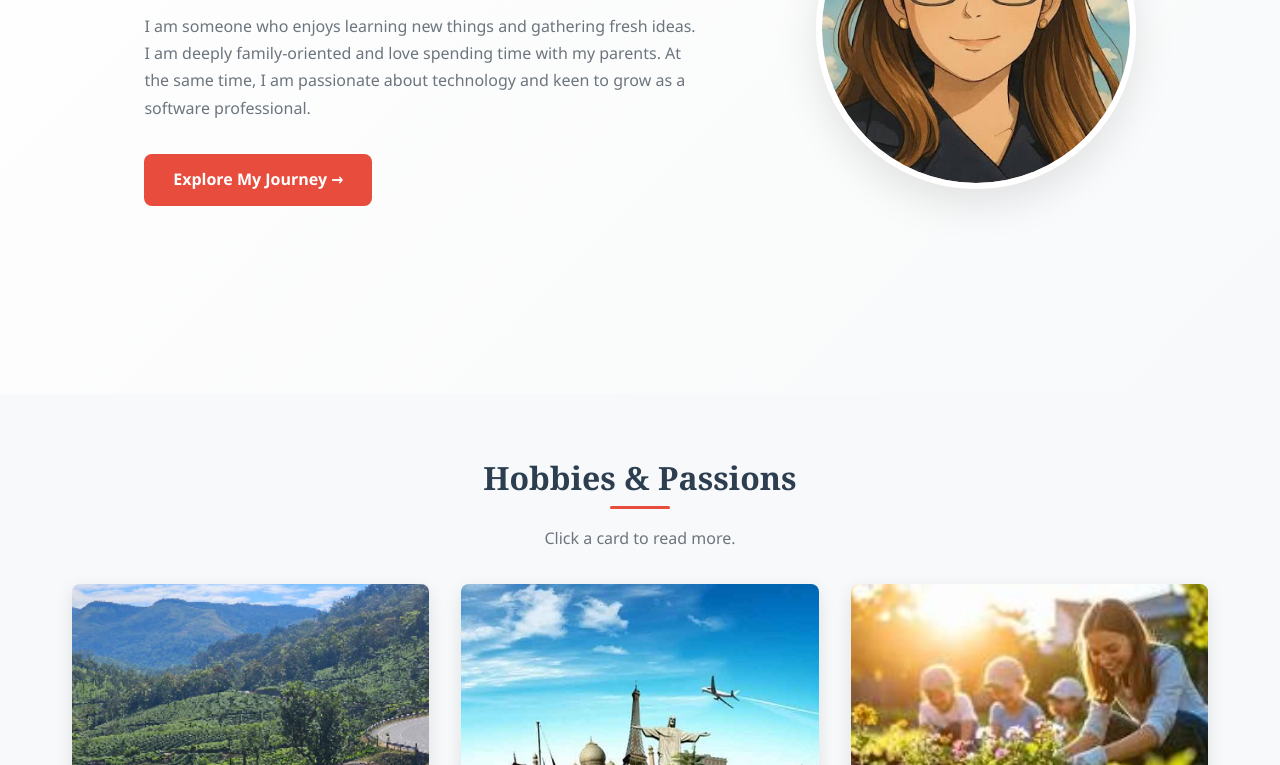
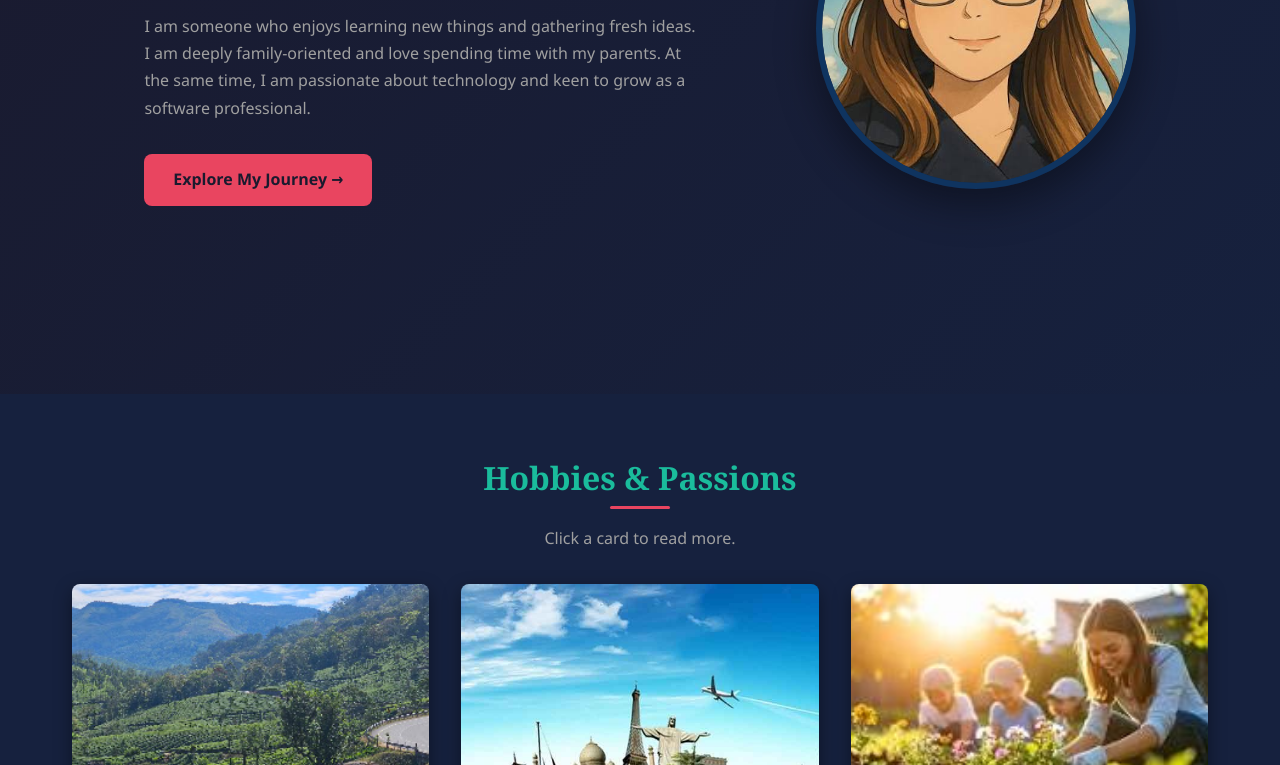
Before and after one commit to radha051104-spec/Portfolio-website, a plain HTML site: page index.html in a window 1280 px wide. Shown: the part 410-1175 px from the top of the page. Drawn offline with Linux system fonts and the light colour scheme.

Commit message:
Switch to dark theme

```diff
--- a/css/theme.css
+++ b/css/theme.css
@@ -1,37 +1,37 @@
 /* =====================================================
-   THEME FILE - Light Theme (Default)
+   THEME FILE - Dark Theme
    Change ONLY this file to change the whole site's look
    ===================================================== */
 :root {
   /* Primary Colors */
-  --color-primary: #2c3e50;
-  --color-primary-light: #3498db;
-  --color-primary-dark: #1a252f;
+  --color-primary: #1abc9c;
+  --color-primary-light: #48d1cc;
+  --color-primary-dark: #16a085;
 
   /* Background Colors */
-  --color-bg: #ffffff;
-  --color-bg-secondary: #f8f9fa;
-  --color-bg-card: #ffffff;
+  --color-bg: #1a1a2e;
+  --color-bg-secondary: #16213e;
+  --color-bg-card: #0f3460;
 
   /* Text Colors */
-  --color-text: #2c3e50;
-  --color-text-secondary: #6c757d;
-  --color-text-inverse: #ffffff;
+  --color-text: #e0e0e0;
+  --color-text-secondary: #a0a0a0;
+  --color-text-inverse: #1a1a2e;
 
   /* Accent & Borders */
-  --color-accent: #e74c3c;
-  --color-border: #dee2e6;
-  --color-shadow: rgba(0, 0, 0, 0.1);
+  --color-accent: #e94560;
+  --color-border: #2a2a4a;
+  --color-shadow: rgba(0, 0, 0, 0.4);
 
   /* Extra helpers (overlays, placeholders) */
   --color-overlay: rgba(0, 0, 0, 0.8);
-  --color-placeholder-start: #dbe9f6;
-  --color-placeholder-end: #f3dcd9;
+  --color-placeholder-start: #16213e;
+  --color-placeholder-end: #0f3460;
 
   /* Family section warm sub-palette */
-  --family-bg: #fff6ee;
+  --family-bg: #2a1f1a;
   --family-card-back: #e67e22;
-  --family-text: #5a3a1e;
+  --family-text: #f0d9c4;
 
   /* Typography */
   --font-primary: 'Segoe UI', Tahoma, Geneva, Verdana, sans-serif;
```
